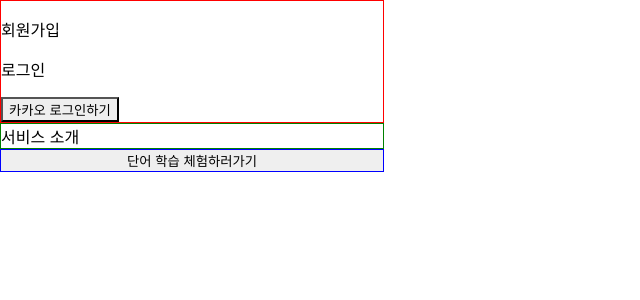
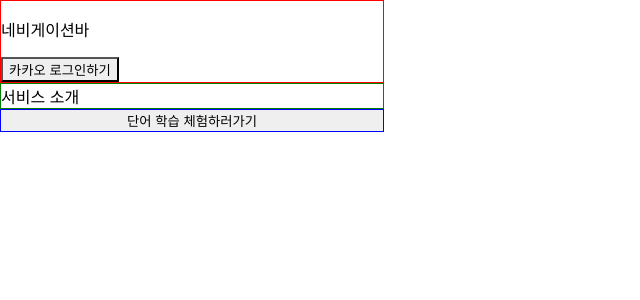
Before and after one commit to hs20180519/aiProject, a React (Create React App) app in the folder front/: page / in a window 1280 px wide. Shown: the top 300 px of the page, without its empty margins (0-640 px from the left). Built offline with nearby package versions, Linux system fonts and the light colour scheme.

Commit message:
Style: IntroPage 변경

```diff
--- a/front/src/pages/IntroPage.tsx
+++ b/front/src/pages/IntroPage.tsx
@@ -6,8 +6,7 @@ export default function IntroPage() {
   return (
     <>
       <div className={"user-join"}>
-        <p>{"회원가입"}</p>
-        <p>{"로그인"}</p>
+        <p>{"네비게이션바"}</p>
         <KakaoButton />
       </div>
       <div className={"info"}>{"서비스 소개"}</div>
```
